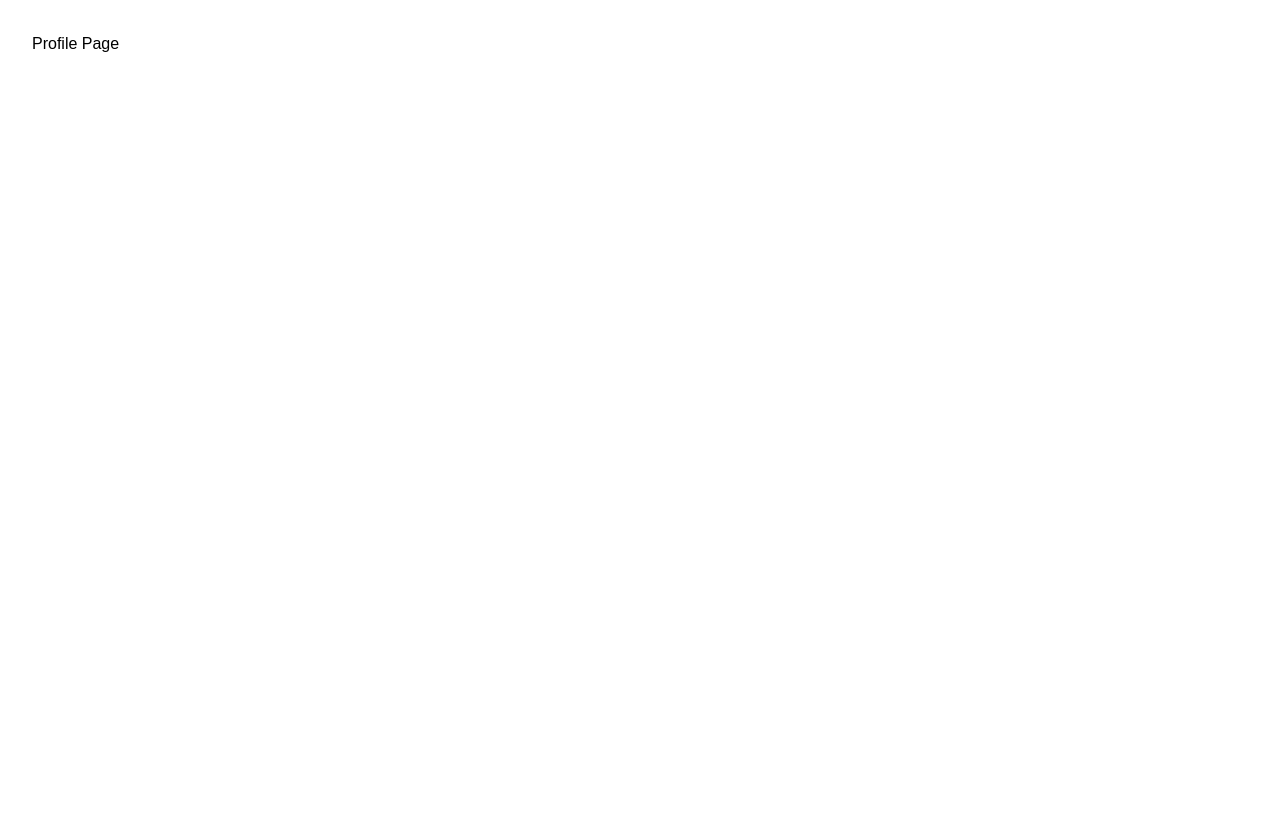
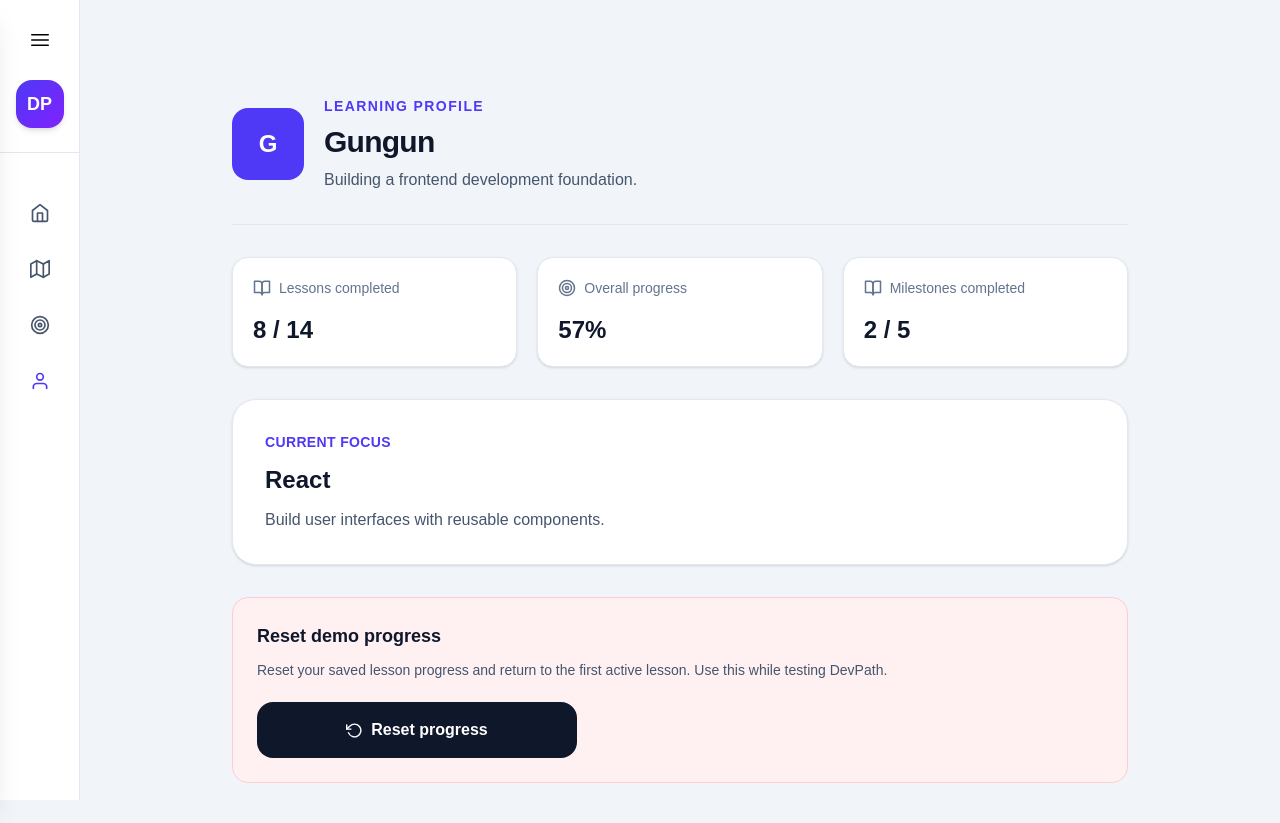
Before and after one commit to gunguncodes/DevPath, a React (Vite) app in the folder Frontend/devpath-ui/: page /profile in a window 1280 px wide. Before the commit the page ends 800 px from the top, so only its background shows below. Built offline with nearby package versions, Linux system fonts and the light colour scheme.

Commit message:
feat: add profile page

```diff
--- a/Frontend/devpath-ui/src/App.jsx
+++ b/Frontend/devpath-ui/src/App.jsx
@@ -27,6 +27,10 @@ function App() {
     );
   }
 
+  function handleResetProgress() {
+    setLearningPath(roadmap);
+  }
+
   return (
     <BrowserRouter>
       <Routes>
@@ -48,7 +52,9 @@ function App() {
         />
 
         <Route path="/roadmap" element={<Roadmap roadmap={learningPath} />} />
-        <Route path="/profile" element={<Profile />} />
+        <Route path="/profile" element={<Profile roadmap={learningPath} onResetProgress={handleResetProgress} />
+  }
+/>
       </Routes>
     </BrowserRouter>
   );
--- /dev/null
+++ b/Frontend/devpath-ui/src/components/profile/ProfileStat.jsx
@@ -0,0 +1,14 @@
+function ProfileStat({ icon, label, value }) {
+  return (
+    <div className="rounded-2xl border border-slate-200 bg-white p-5 shadow-sm">
+      <div className="flex items-center gap-2 text-slate-500">
+        {icon}
+        <p className="text-sm font-medium">{label}</p>
+      </div>
+
+      <p className="mt-4 text-2xl font-bold text-slate-900">{value}</p>
+    </div>
+  );
+}
+
+export default ProfileStat;
--- a/Frontend/devpath-ui/src/pages/Profile.jsx
+++ b/Frontend/devpath-ui/src/pages/Profile.jsx
@@ -1,8 +1,114 @@
-function Profile() {
+import { FiBookOpen, FiRotateCcw, FiTarget } from "react-icons/fi";
+import Button from "../components/common/Button";
+import ProfileStat from "../components/profile/ProfileStat";
+import Card from "../components/common/Card";
+import MainLayout from "../layouts/MainLayout";
+import { getLearningStats } from "../utils/learningStats";
+
+function Profile({ roadmap, onResetProgress }) {
+  const {
+    completedLessons,
+    totalLessons,
+    percentage,
+    currentMilestone,
+  } = getLearningStats(roadmap);
+
+  const completedMilestones = roadmap.filter(
+    (milestone) => milestone.status === "completed"
+  ).length;
+
+  function handleReset() {
+    const shouldReset = window.confirm(
+      "Reset all learning progress? This cannot be undone."
+    );
+
+    if (shouldReset) {
+      onResetProgress();
+    }
+  }
+
   return (
-    <div className="p-8">
-      <h1>Profile Page</h1>
-    </div>
+    <MainLayout>
+      <div className="mx-auto max-w-4xl pb-10">
+        <header className="flex flex-col gap-5 border-b border-slate-200 pb-8 sm:flex-row sm:items-center">
+          <div className="flex h-18 w-18 items-center justify-center rounded-2xl bg-indigo-600 text-2xl font-bold text-white">
+            G
+          </div>
+
+          <div>
+            <p className="text-sm font-semibold uppercase tracking-widest text-indigo-600">
+              Learning profile
+            </p>
+
+            <h1 className="mt-2 text-3xl font-bold tracking-tight text-slate-900">
+              Gungun
+            </h1>
+
+            <p className="mt-2 text-slate-600">
+              Building a frontend development foundation.
+            </p>
+          </div>
+        </header>
+
+        <section className="mt-8 grid gap-5 sm:grid-cols-3">
+          <ProfileStat
+            icon={<FiBookOpen size={18} />}
+            label="Lessons completed"
+            value={`${completedLessons} / ${totalLessons}`}
+          />
+
+          <ProfileStat
+            icon={<FiTarget size={18} />}
+            label="Overall progress"
+            value={`${percentage}%`}
+          />
+
+          <ProfileStat
+            icon={<FiBookOpen size={18} />}
+            label="Milestones completed"
+            value={`${completedMilestones} / ${roadmap.length}`}
+          />
+        </section>
+
+        <section className="mt-8">
+          <Card>
+            <p className="text-sm font-semibold uppercase tracking-wide text-indigo-600">
+              Current focus
+            </p>
+
+            <h2 className="mt-3 text-2xl font-bold text-slate-900">
+              {currentMilestone?.title ?? "Learning path complete"}
+            </h2>
+
+            <p className="mt-3 text-slate-600">
+              {currentMilestone
+                ? currentMilestone.description
+                : "You have completed every milestone in this learning path."}
+            </p>
+          </Card>
+        </section>
+
+        <section className="mt-8 rounded-2xl border border-rose-200 bg-rose-50 p-6">
+          <h2 className="text-lg font-bold text-slate-900">
+            Reset demo progress
+          </h2>
+
+          <p className="mt-2 max-w-2xl text-sm leading-6 text-slate-600">
+            Reset your saved lesson progress and return to the first active lesson.
+            Use this while testing DevPath.
+          </p>
+
+          <div className="mt-5 max-w-xs">
+            <Button onClick={handleReset}>
+              <span className="flex items-center justify-center gap-2">
+                <FiRotateCcw size={17} />
+                Reset progress
+              </span>
+            </Button>
+          </div>
+        </section>
+      </div>
+    </MainLayout>
   );
 }
 
```
